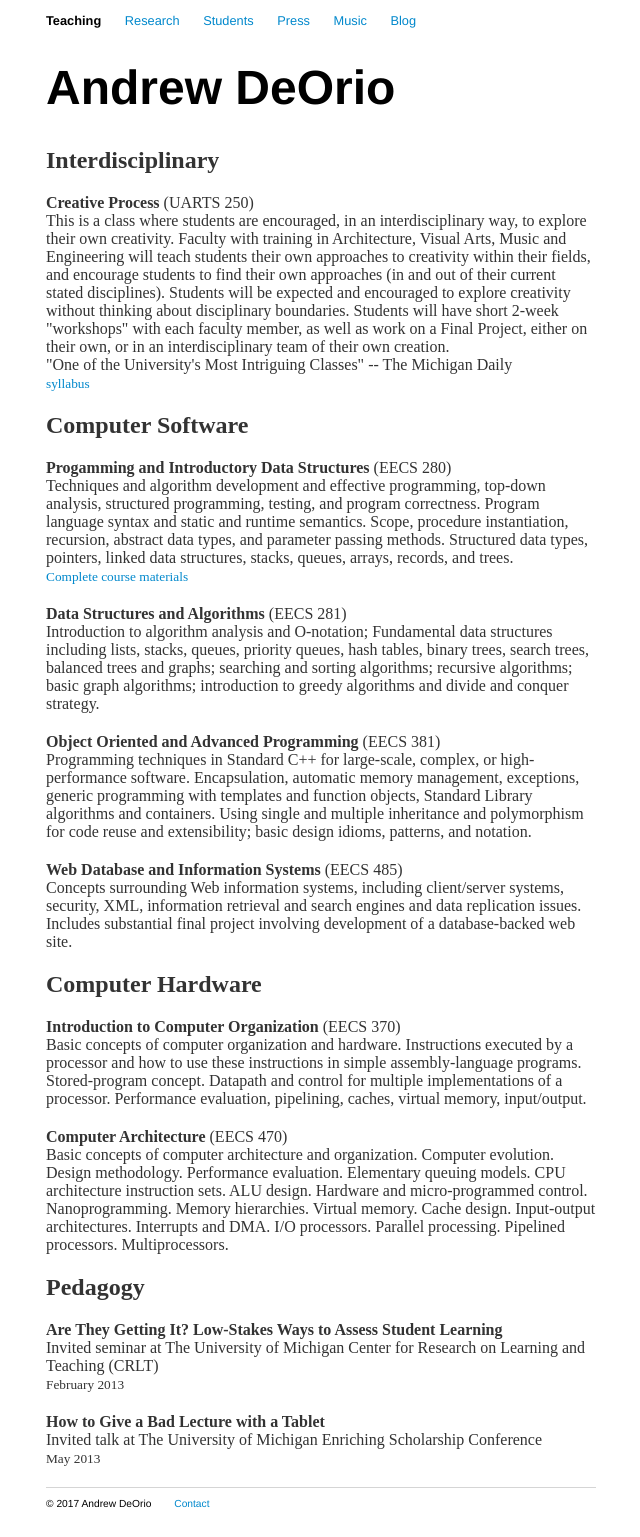
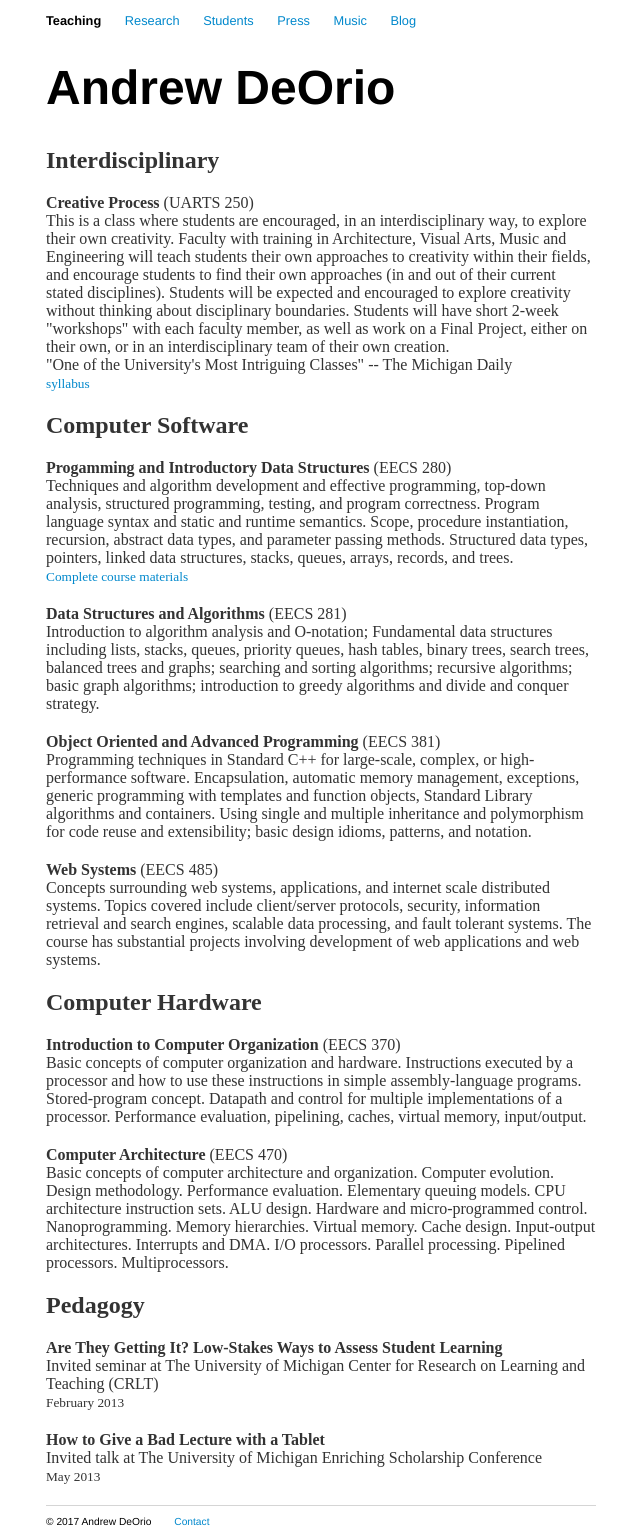
Before and after one commit to awdeorio/andrewdeorio.com, a Jekyll site: the page built from teaching/index.html, in a window 1280 px wide. Shown: the whole page, without its empty margins (319-959 px from the left). Built offline with Jekyll 4.4.1, drawn with Linux system fonts in a browser that asks for light colours; nearby versions of some CDN libraries.

Commit message:
Updated EECS 485 course description

```diff
--- a/teaching/index.html
+++ b/teaching/index.html
@@ -33,8 +33,8 @@ Programming techniques in Standard C++ for large-scale, complex, or high-perform
 </div>
 
 <div class="content">
-<b>Web Database and Information Systems</b> (EECS 485)<br>
-Concepts surrounding Web information systems, including client/server systems, security, XML, information retrieval and search engines and data replication issues. Includes substantial final project involving development of a database-backed web site.<br>
+<b>Web Systems</b> (EECS 485)<br>
+Concepts surrounding web systems, applications, and internet scale distributed systems.  Topics covered include client/server protocols, security, information retrieval and search engines, scalable data processing, and fault tolerant systems.  The course has substantial projects involving development of web applications and web systems.<br>
 </div>
 
 <div class="content">
```
